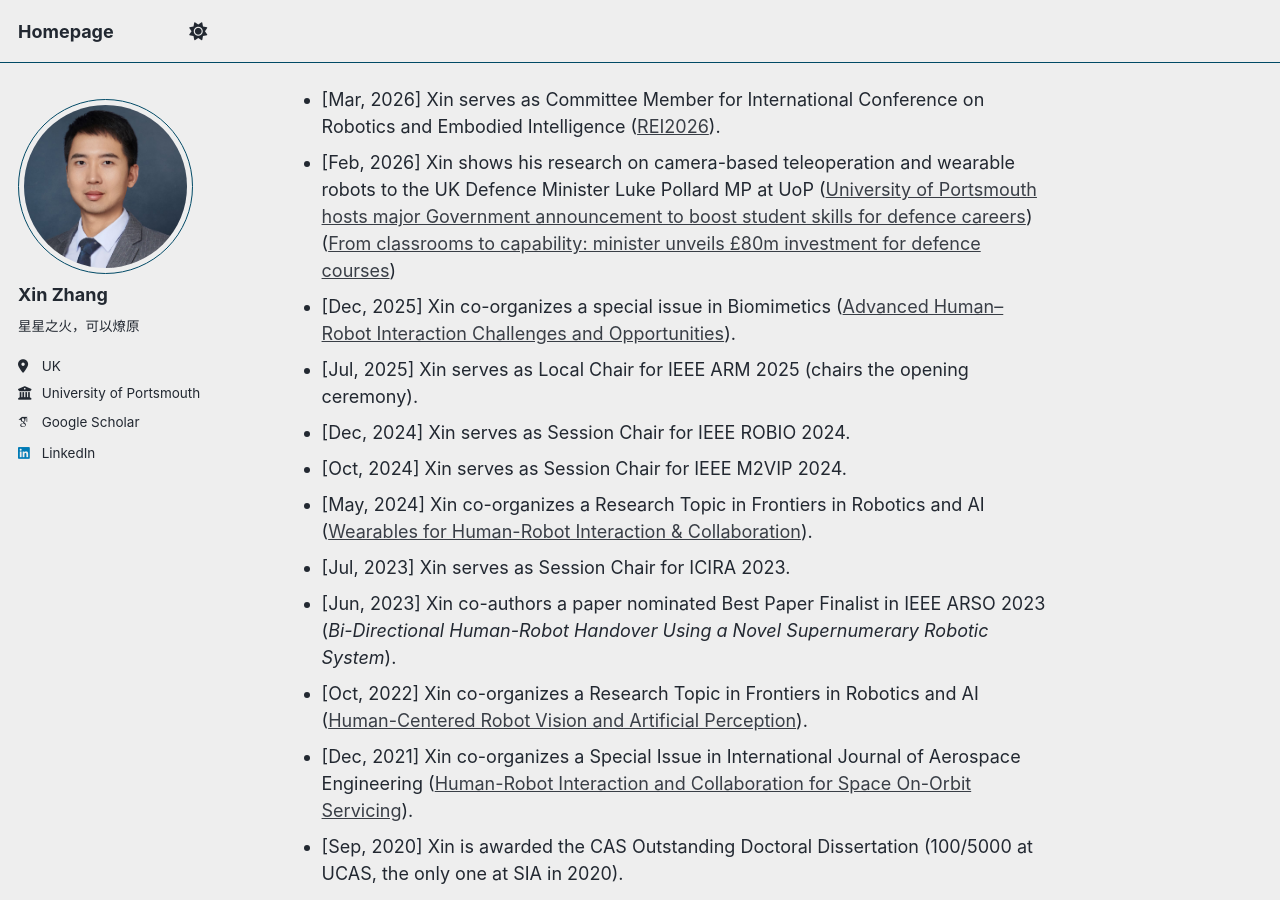
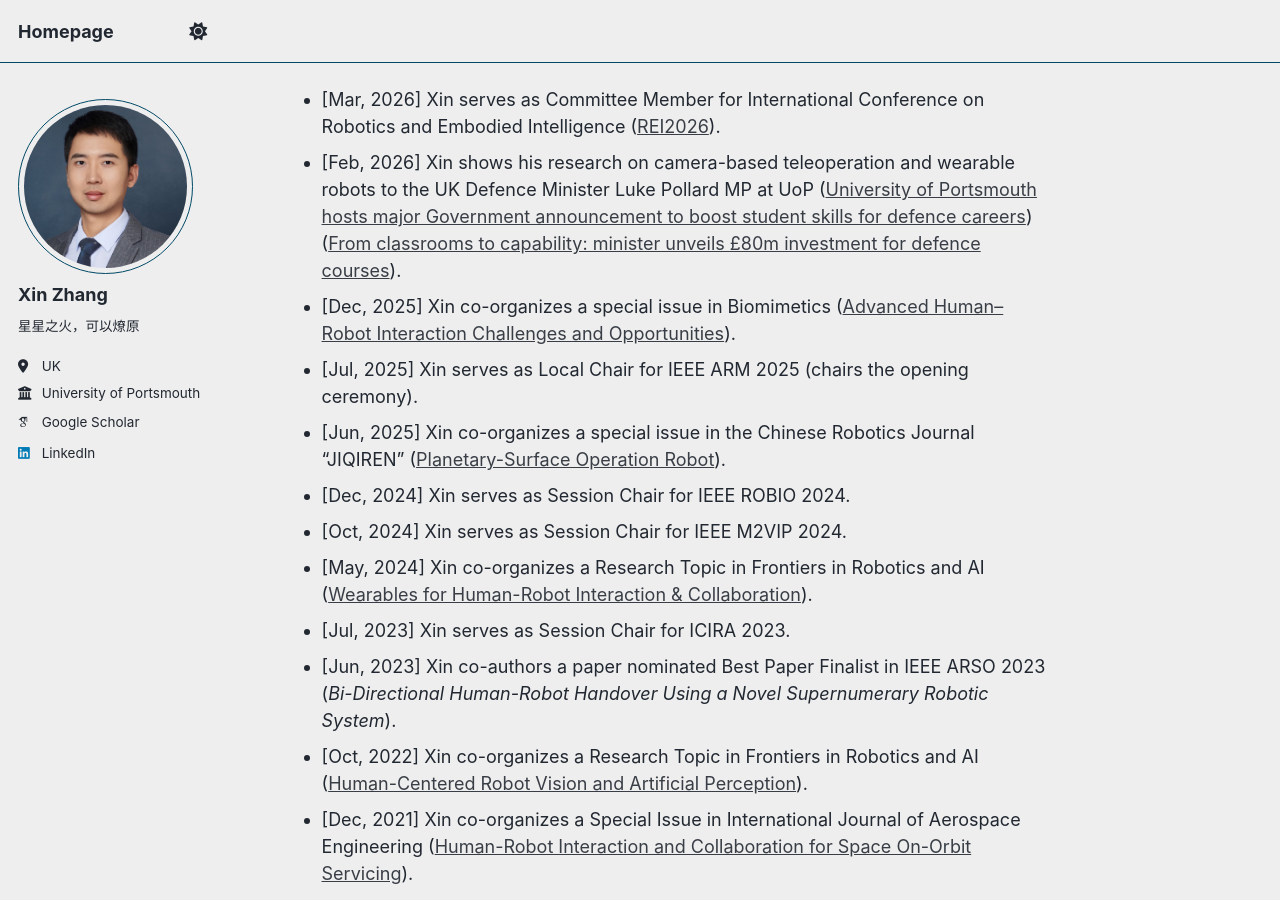
Before and after one commit to Mansion-ZX/Mansion-ZX.github.io, a Jekyll site: the page built from _pages/about.md, in a window 1280 px wide and 900 px high, scrolled down 501 px. Built offline with Jekyll 4.4.1, drawn with Linux system fonts in a browser that asks for light colours; some web fonts are replaced; a script that is not in the unit is left out.

Commit message:
Update about.md

```diff
--- a/_pages/about.md
+++ b/_pages/about.md
@@ -16,9 +16,10 @@ I am serving as Associate Editor for [Frontiers in Robotics and AI](https://www.
 News
 ======
 - [Mar, 2026] Xin serves as Committee Member for International Conference on Robotics and Embodied Intelligence ([REI2026](https://www.openacdemic.com/rei2026/)).
-- [Feb, 2026] Xin shows his research on camera-based teleoperation and wearable robots to the UK Defence Minister Luke Pollard MP at UoP ([University of Portsmouth hosts major Government announcement to boost student skills for defence careers](https://www.port.ac.uk/news-events-and-blogs/news/university-of-portsmouth-hosts-major-government-announcement-to-boost-student-skills-for-defence-careers)) ([From classrooms to capability: minister unveils £80m investment for defence courses](https://www.forcesnews.com/news/classrooms-capability-defence-minister-unveils-ps80m-investment-defence-courses))
+- [Feb, 2026] Xin shows his research on camera-based teleoperation and wearable robots to the UK Defence Minister Luke Pollard MP at UoP ([University of Portsmouth hosts major Government announcement to boost student skills for defence careers](https://www.port.ac.uk/news-events-and-blogs/news/university-of-portsmouth-hosts-major-government-announcement-to-boost-student-skills-for-defence-careers)) ([From classrooms to capability: minister unveils £80m investment for defence courses](https://www.forcesnews.com/news/classrooms-capability-defence-minister-unveils-ps80m-investment-defence-courses)).
 - [Dec, 2025] Xin co-organizes a special issue in Biomimetics ([Advanced Human–Robot Interaction Challenges and Opportunities](https://www.mdpi.com/journal/biomimetics/special_issues/9PBE9T8RUF)).
 - [Jul, 2025] Xin serves as Local Chair for IEEE ARM 2025 (chairs the opening ceremony).
+- [Jun, 2025] Xin co-organizes a special issue in the Chinese Robotics Journal "JIQIREN" ([Planetary-Surface Operation Robot](https://robot.sia.cn/cn/topic?id=6a71f40e-56a1-4d4a-b008-63c25cf58f91)).
 - [Dec, 2024] Xin serves as Session Chair for IEEE ROBIO 2024.
 - [Oct, 2024] Xin serves as Session Chair for IEEE M2VIP 2024.
 - [May, 2024] Xin co-organizes a Research Topic in Frontiers in Robotics and AI ([Wearables for Human-Robot Interaction & Collaboration](https://www.frontiersin.org/research-topics/63484/wearables-for-human-robot-interaction-collaboration)).
```
